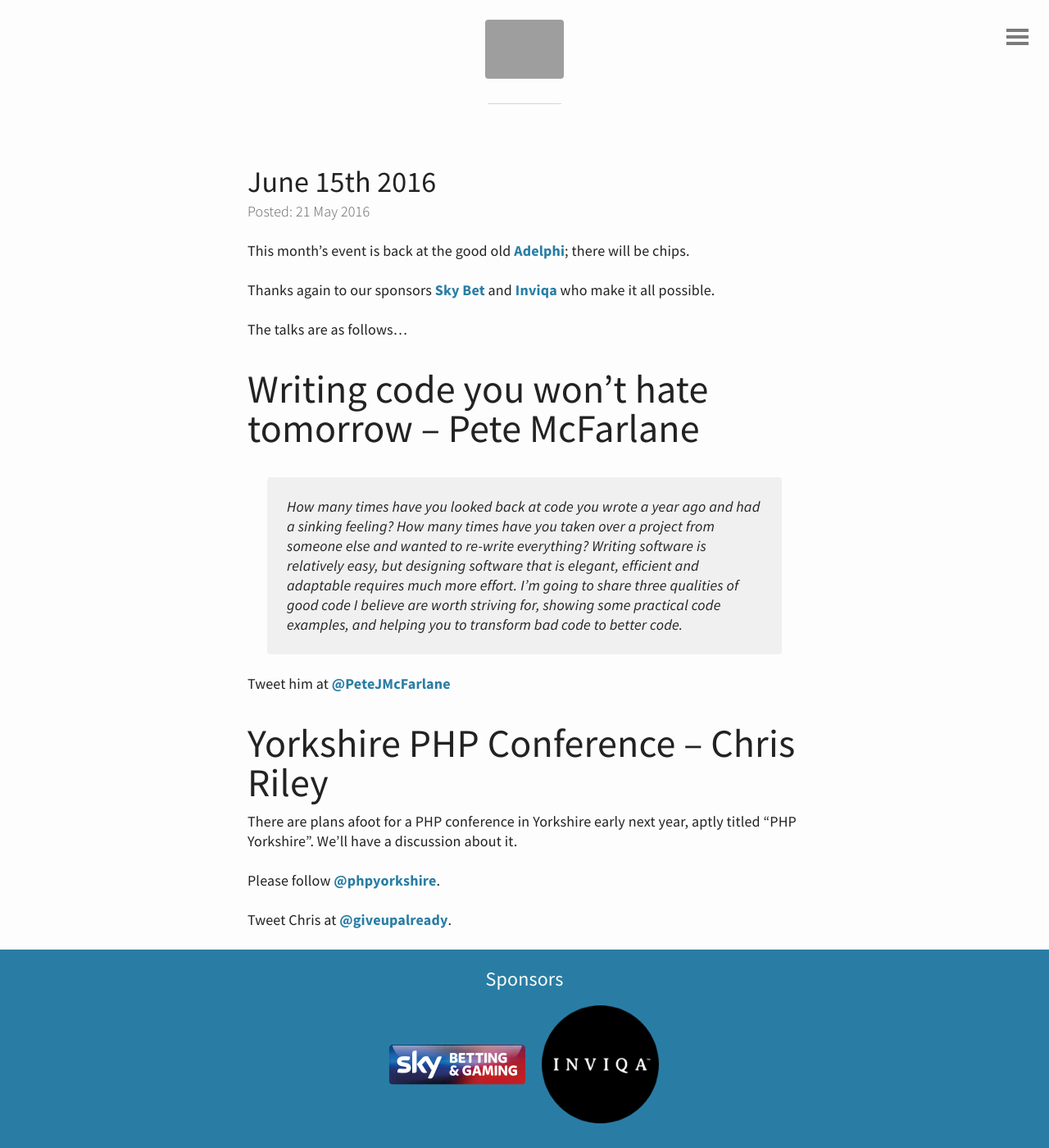
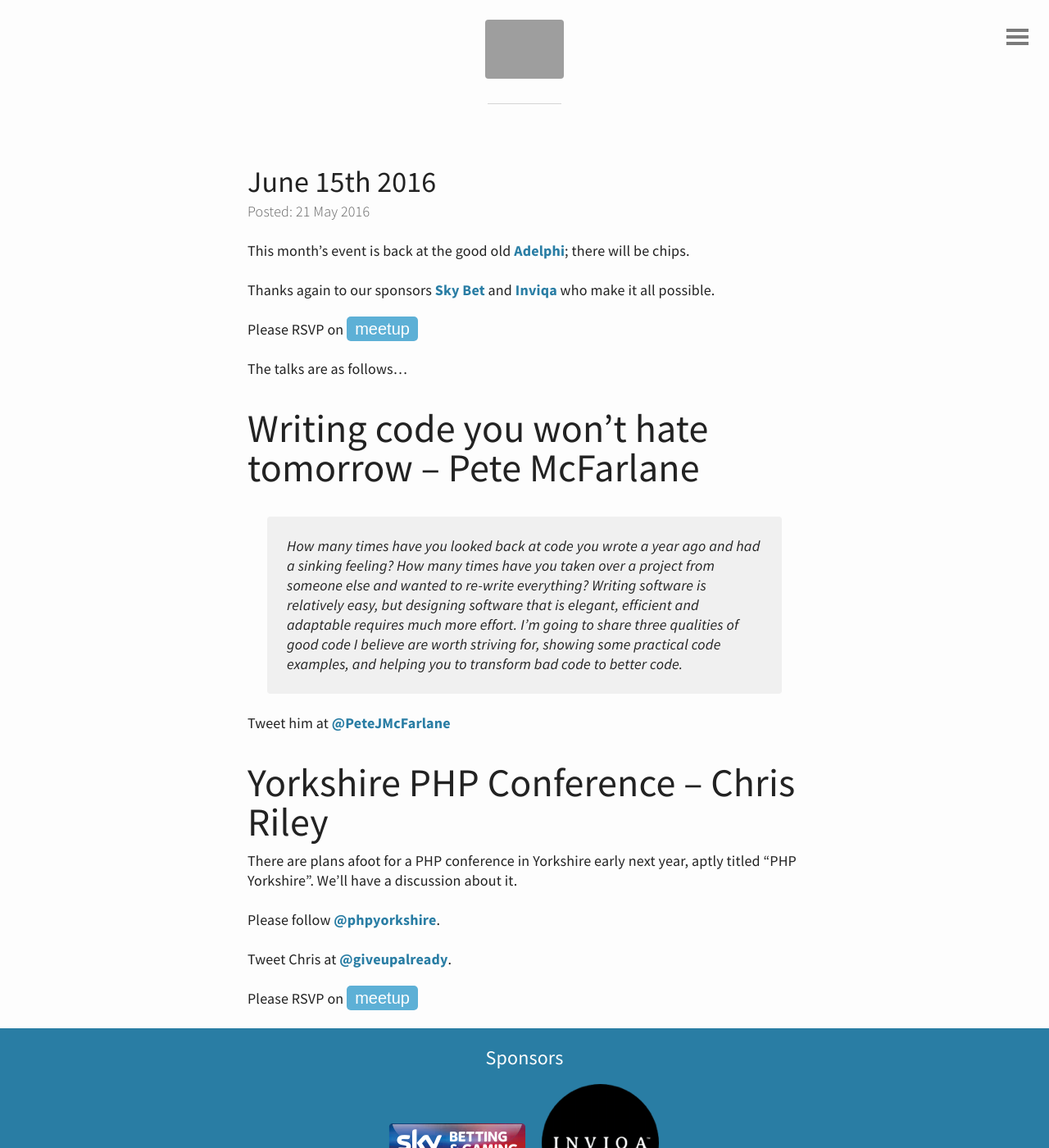
Before and after one commit to Ireaurora/LeedsPHP, a Jekyll site: the page built from _posts/2016-05-21-june-2016.md, in a window 1280 px wide and 1400 px high. Shown: the whole window at 82% size. Built offline with Jekyll 4.4.1, drawn with Linux system fonts in a browser that asks for light colours; comment, search, counter and statistics services are not loaded; grey boxes are pictures that could not be loaded.

Commit message:
Link to meet up event

```diff
--- a/_posts/2016-05-21-june-2016.md
+++ b/_posts/2016-05-21-june-2016.md
@@ -9,6 +9,8 @@
 This month's event is back at the good old [Adelphi](https://www.theadelphileeds.co.uk/); there will be chips.
 
 Thanks again to our sponsors [Sky Bet](http://skybetcareers.com/about-us) and [Inviqa](http://inviqa.com/) who make it all possible.
+
+Please RSVP on <button>[meetup](http://www.meetup.com/leedsphp/events/231488991/)</button>
 
 The talks are as follows…
 
@@ -26,3 +28,5 @@
 Please follow [@phpyorkshire](https://twitter.com/phpyorkshire).
 
 Tweet Chris at [@giveupalready](https://twitter.com/giveupalready).
+
+Please RSVP on <button>[meetup](http://www.meetup.com/leedsphp/events/231488991/)</button>
```
